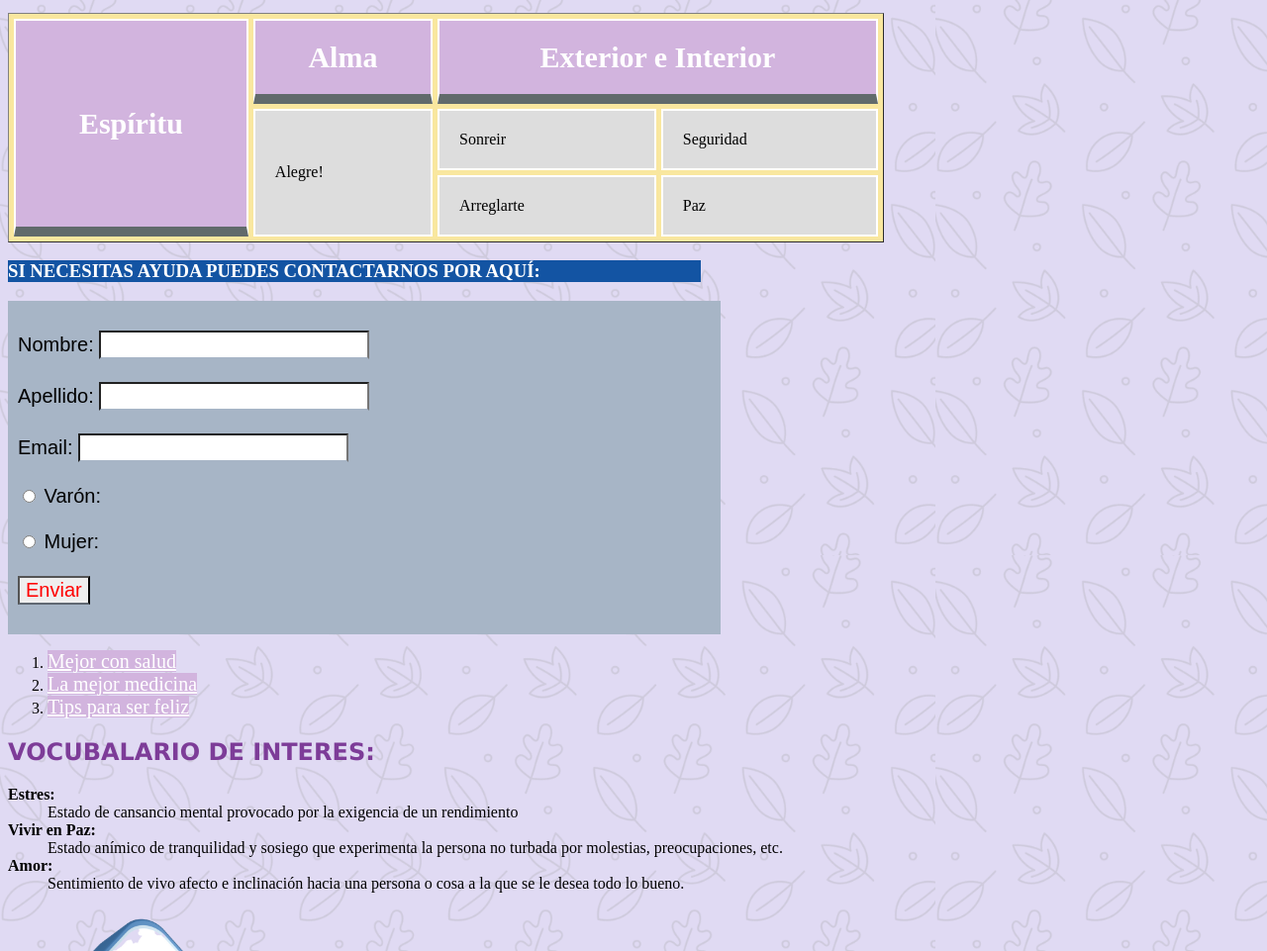
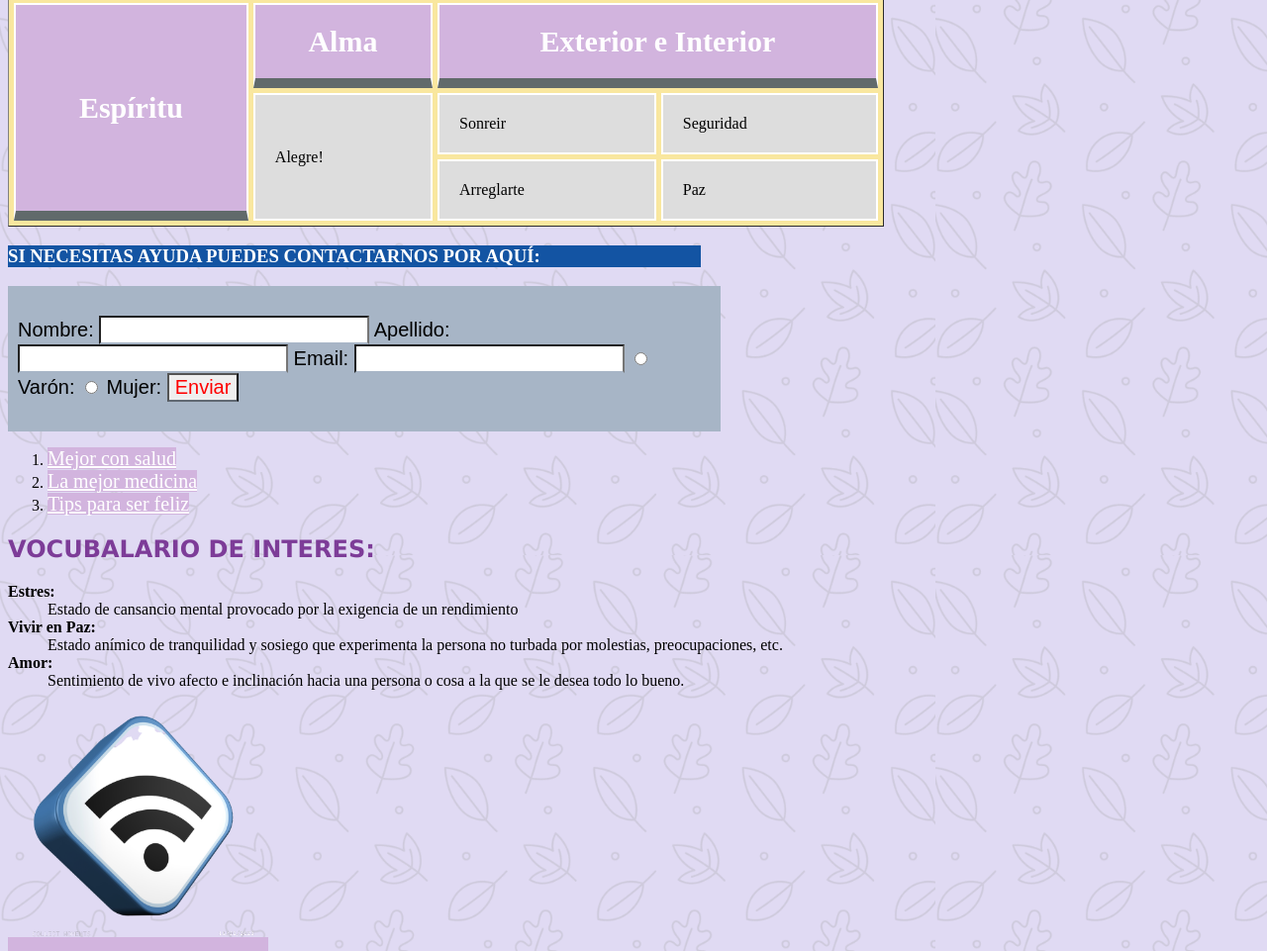
Before and after one commit to Clacs1206/websitelm.github.io, a plain HTML site: page index.html in a window 1280 px wide. Shown: the part 1329-2290 px from the top of the page at 99% size. Drawn offline with Linux system fonts and the light colour scheme.

Commit message:
Update index.html

```diff
--- a/index.html
+++ b/index.html
@@ -52,19 +52,12 @@
 	<img src="imagen/2.jpg" width="300" height="300" alt="No te adelantes"/>
 	</p>
 	</div>
-		<!--Listas ordenadas y anidadas-->
-
-<br />
-<br />
-<br />
-<br />
-<br />
 
 	<h2 class="centrar">PROPIEDADES PARA SER FELIZ</h2>
 	<table border="1" cellpadding="20" cellspacing="5">
 	<tr><th rowspan="3">Espíritu</th> </th> <th>Alma</th>           <th colspan="2">Exterior e Interior</th> </tr>
 	<tr>									<td rowspan="2">Alegre!</td> <td>Sonreir</td>                      <td>Seguridad</td>
-	<tr>																 <td>Arreglarte</td>		    		<td>Paz</td> </tr>
+	</tr>																 <td>Arreglarte</td>		    		<td>Paz</td> </tr>
 	</table>
 
 
@@ -76,35 +69,35 @@
 
  <p>
 
-	<label for="nombre">Nombre: </label>
+	<label for="nombre">Nombre:</label>
 
 	<input type="text" name="nombre" id="nombre" />
 
-<br/> <br/>
+
 
 	<label for="apellido">Apellido: </label>
 
 	<input type="text" name="apellido" id="apellido" />
 
-	<br/> <br/>
+
 
 	<label for="email">Email: </label>
 
 	<input type="text" name="email" id="email"  />
 
-	<br/> <br/>
+
 
 	<input type="radio" name="sexo" id="varon" value="Varón" />
 
 	<label for="varon">Varón: </label>
 
-<br/> <br/>
+
 
 	<input type="radio" name="sexo" id="mujer" value="Mujer" />
 
 	<label for="mujer">Mujer: </label>
 
-<br/> <br/>
+
 
 	<input type="submit" value="Enviar" />
 
```
